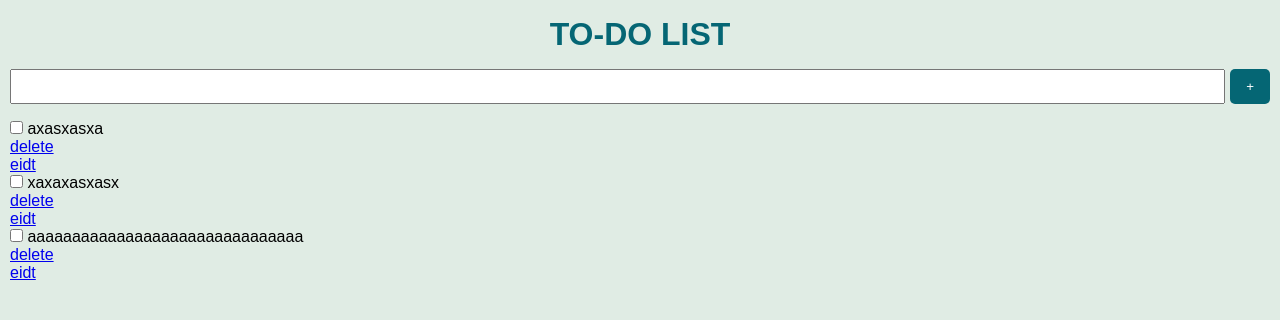
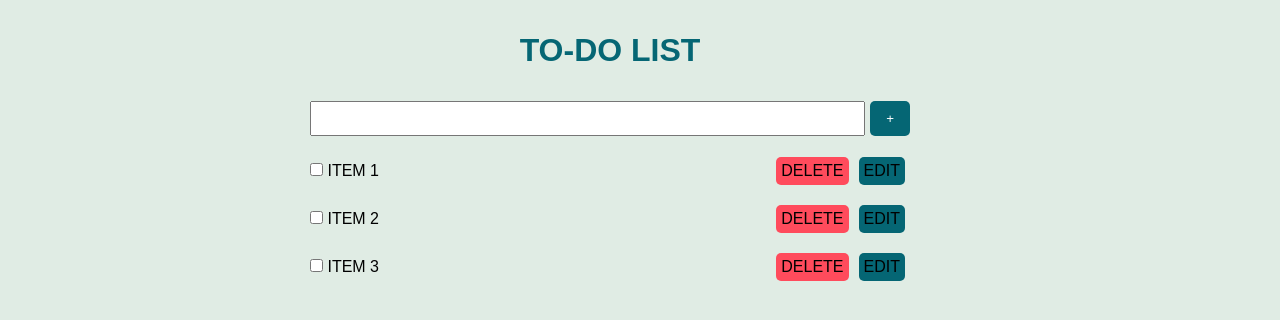
Before and after one commit to Najoro/SAYNA-BACKEND-TODO, a PHP site: page / in a window 1280 px wide. Shown: the part 48-368 px from the top of the page. Run offline with PHP 8.4, Linux system fonts and the light colour scheme.

Commit message:
style.css

```diff
--- a/css/style.css
+++ b/css/style.css
@@ -13,7 +13,10 @@ body{
     background: var(--color1);
     font-family:sans-serif;
 }
-
+a{
+    text-decoration: none;
+    color: #000;
+}
 header{
     margin-bottom: 10px;
     background: var(--color3);
@@ -24,10 +27,11 @@ header img{
 
 .todo{
     margin: 0 10px;
+
 }
 .todo h1{
     text-align: center;
-    margin: 1rem 0;
+    margin: 2rem 0;
     color: var(--color3);
 }
 
@@ -41,6 +45,8 @@ header img{
 }
 form input {
     width: 100%;
+    /* padding-left: 10px; */
+
 }
 form button {
     color: #fff;
@@ -56,3 +62,46 @@ form button:hover {
     background: var(--color4);
     color: #000;
 }
+
+ul li{
+    /* border: 1px solid red; */
+    margin: 10px 0;
+
+    display: flex;
+    align-items: center;
+    justify-content: space-between;
+    font-size: 1rem;
+    text-transform: uppercase !important;
+}
+.liste-item{
+    display: block;
+    max-width: 150px;
+    word-wrap: break-word;
+}
+ul li:is(:hover , :active){
+    background: #fff;
+}
+.button {
+    display: flex;
+    justify-content: space-around;
+    align-items: center;
+}
+.delete , .edit {
+    margin: 5px;
+    padding: 5px;
+    font-size: 1rem;
+    border-radius: 5px;
+}
+.delete{
+    background: var(--color2);
+}
+.edit {
+    background: var(--color3);
+}
+@media screen and (min-width : 900px) {
+    .todo{
+        width: 600px;
+        position: relative;
+        transform: translateX(50%);
+    }
+}
--- a/data/data.txt
+++ b/data/data.txt
@@ -1 +1 @@
-a:3:{s:13:"653ec5177af9d";a:1:{s:4:"item";s:9:"axasxasxa";}s:13:"653ec51c693ff";a:1:{s:4:"item";s:11:"xaxaxasxasx";}s:13:"653ec592d2d06";a:1:{s:4:"item";s:31:"aaaaaaaaaaaaaaaaaaaaaaaaaaaaaaa";}}
+a:3:{s:13:"654d23ccd48ef";a:1:{s:4:"item";s:6:"item 1";}s:13:"654d23d1bcac2";a:1:{s:4:"item";s:6:"item 2";}s:13:"654d23d7084a9";a:1:{s:4:"item";s:6:"item 3";}}
--- a/fct/item.php
+++ b/fct/item.php
@@ -5,6 +5,7 @@
 
     if($itemEdit === $id){
         return ('
+        <div class="add-items">
             <form action="editItem.php?" method="POST">
                 <input type="hidden" name="hiddenID" value = '.$itemEdit.'>
                 <input type="text" name="resultEditItem" id="item" value ='.$item.'>
@@ -12,20 +13,23 @@
                     <button type="submit">ok</button>
                 </span>
             </form>
+        </div>
         ');
     }else{
     return ('
         <ul>
             <li>
-                <input type="checkbox" name="item" id='.$id.' value = '.$item.'> '.$item.'
+                <div class = "liste-item">
+                    <input type="checkbox" name="" id='.$id.'>
+                    <label for="'.$id.'">'.$item.'</label>
+                </div>
                 <div class="button">
                     <div class="delete">
                         <a href="deletItem.php?item='.$id.'">delete</a>
                     </div>
                     <div class="edit">
-                            <a href="index.php?itemEdit='.$id.'">eidt</a>
+                        <a href="index.php?itemEdit="'.$id.'">edit</a>
                     </div>
-
                 </div>
             </li>
         </ul>
```
Lines whose indentation alone changed are shown as unchanged.
